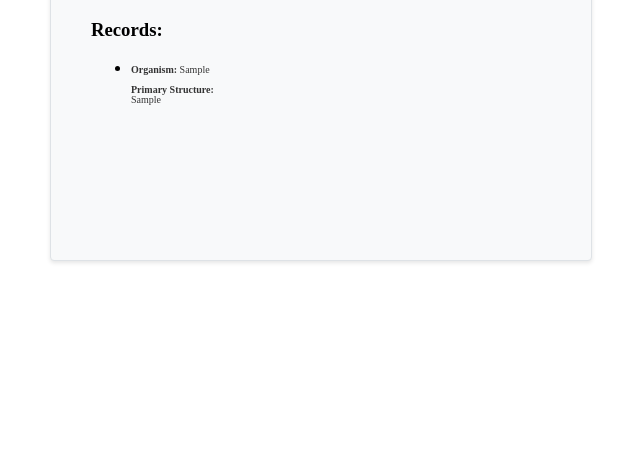
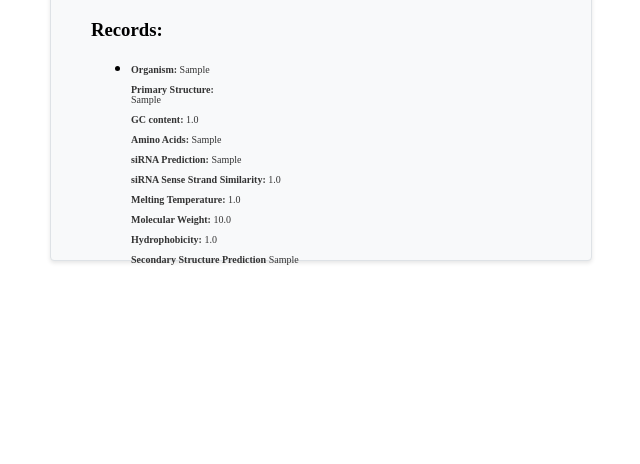
Before and after one commit to aolson078/biokit, a Flask app: page /display_report/1 in a window 1280 px wide. Shown: the part 391-855 px from the top of the page, without its empty margins (319-959 px from the left). Run offline with Flask 3, Linux system fonts and the light colour scheme; tables that the repository leaves empty hold one stand-in row (values such as "Sample post").

Commit message:
Changed display report to display all record data now

```diff
--- a/templates/display_report.html
+++ b/templates/display_report.html
@@ -19,6 +19,14 @@ report
             <li>
                 <p><strong>Organism:</strong> <span class="organism-name"> {{ record.organism }} </span></p>
                 <p><strong>Primary Structure:</strong> <span class="primary-structure">{{ record.nucleotides }} </span></p>
+                <p><strong>GC content:</strong> <span class="gc-content">{{ record.gc_content }} </span></p>
+                <p><strong>Amino Acids:</strong> <span class="amino-acids">{{ record.amino_acids }} </span></p>
+                <p><strong>siRNA Prediction:</strong> <span class="siRNA">{{ record.siRNA }} </span></p>
+                <p><strong>siRNA Sense Strand Similarity:</strong> <span class="sense-strand">{{ record.sense_similarity }} </span></p>
+                <p><strong>Melting Temperature:</strong> <span class="melting-temperature">{{ record.melting_temp }} </span></p>
+                <p><strong>Molecular Weight:</strong> <span class="molecular-weight">{{ record.molecular_weight }} </span></p>
+                <p><strong>Hydrophobicity:</strong> <span class="hydrophobicity">{{ record.hydrophobicity }} </span></p>
+                <p><strong>Secondary Structure Prediction</strong> <span class="secondary-structure">{{ record.secondary_structure_prediction }} </span></p>
             </li>
             {% endfor %}
         </ul>
```
